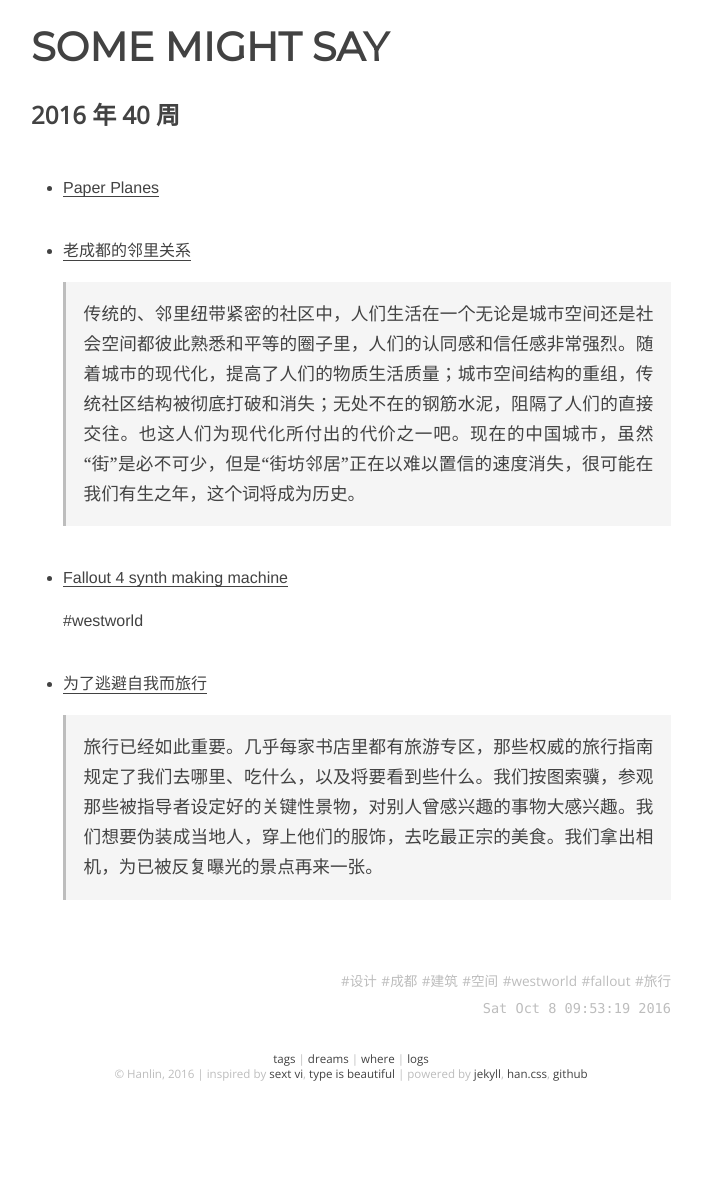
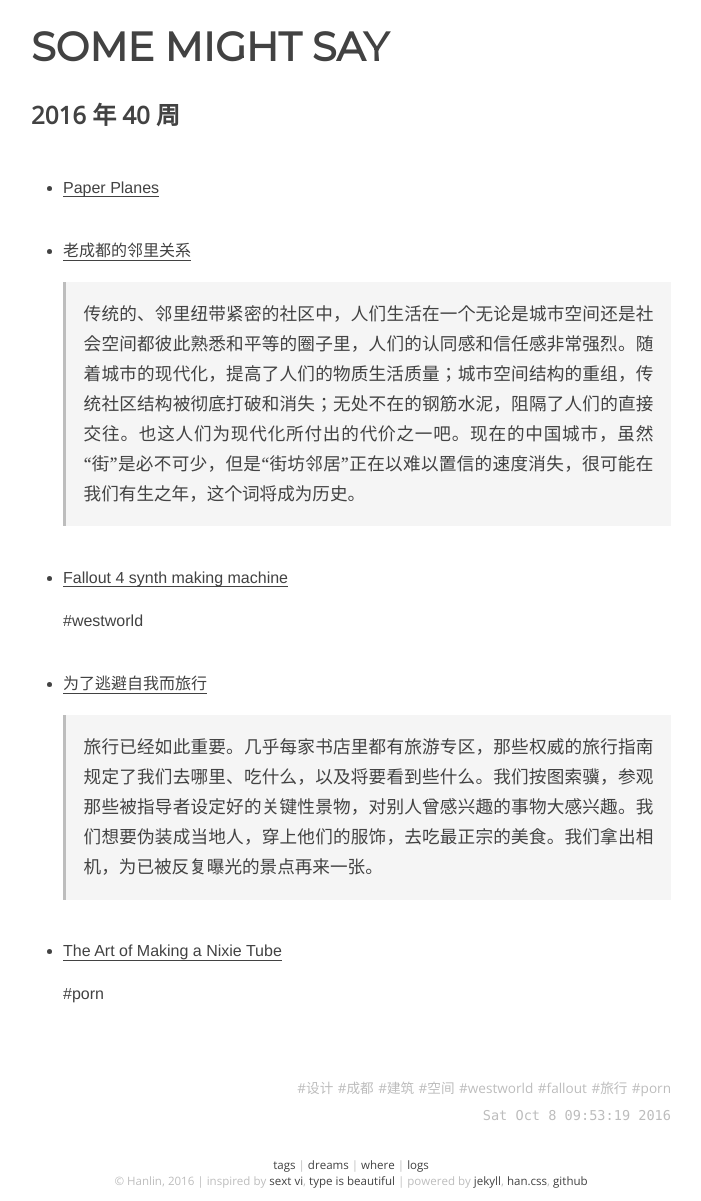
Before and after one commit to onion7878/word, a Jekyll site: the page built from _posts/logs/2016-01-01-40.md, in a window 1280 px wide. Shown: the whole page, without its empty margins (289-990 px from the left). Built offline with Jekyll 4.4.1, drawn with Linux system fonts in a browser that asks for light colours; before the commit the page ends 1095 px from its top, so only the background shows below that.

Commit message:
add item

```diff
--- a/_posts/logs/2016-01-01-40.md
+++ b/_posts/logs/2016-01-01-40.md
@@ -4,7 +4,7 @@ layout: post
 title:  2016 年 40 周
 date: 16-10-08 09:53:19
 categories: [log]
-tags: [设计, 成都, 建筑, 空间, westworld, fallout, 旅行]
+tags: [设计, 成都, 建筑, 空间, westworld, fallout, 旅行, porn]
 
 ---
 - [Paper Planes](https://paperplanes.world)
@@ -20,3 +20,7 @@ tags: [设计, 成都, 建筑, 空间, westworld, fallout, 旅行]
 - [为了逃避自我而旅行](https://mp.weixin.qq.com/s?__biz=MjM5NzQwNjcyMQ==&mid=200014307&idx=1&sn=4bcd72386692ac3d3d21a2dca849a350)
 
 	> 旅行已经如此重要。几乎每家书店里都有旅游专区，那些权威的旅行指南规定了我们去哪里、吃什么，以及将要看到些什么。我们按图索骥，参观那些被指导者设定好的关键性景物，对别人曾感兴趣的事物大感兴趣。我们想要伪装成当地人，穿上他们的服饰，去吃最正宗的美食。我们拿出相机，为已被反复曝光的景点再来一张。
+
+- [The Art of Making a Nixie Tube](https://www.youtube.com/watch?v=wxL4ElboiuA)
+
+	#porn
```
